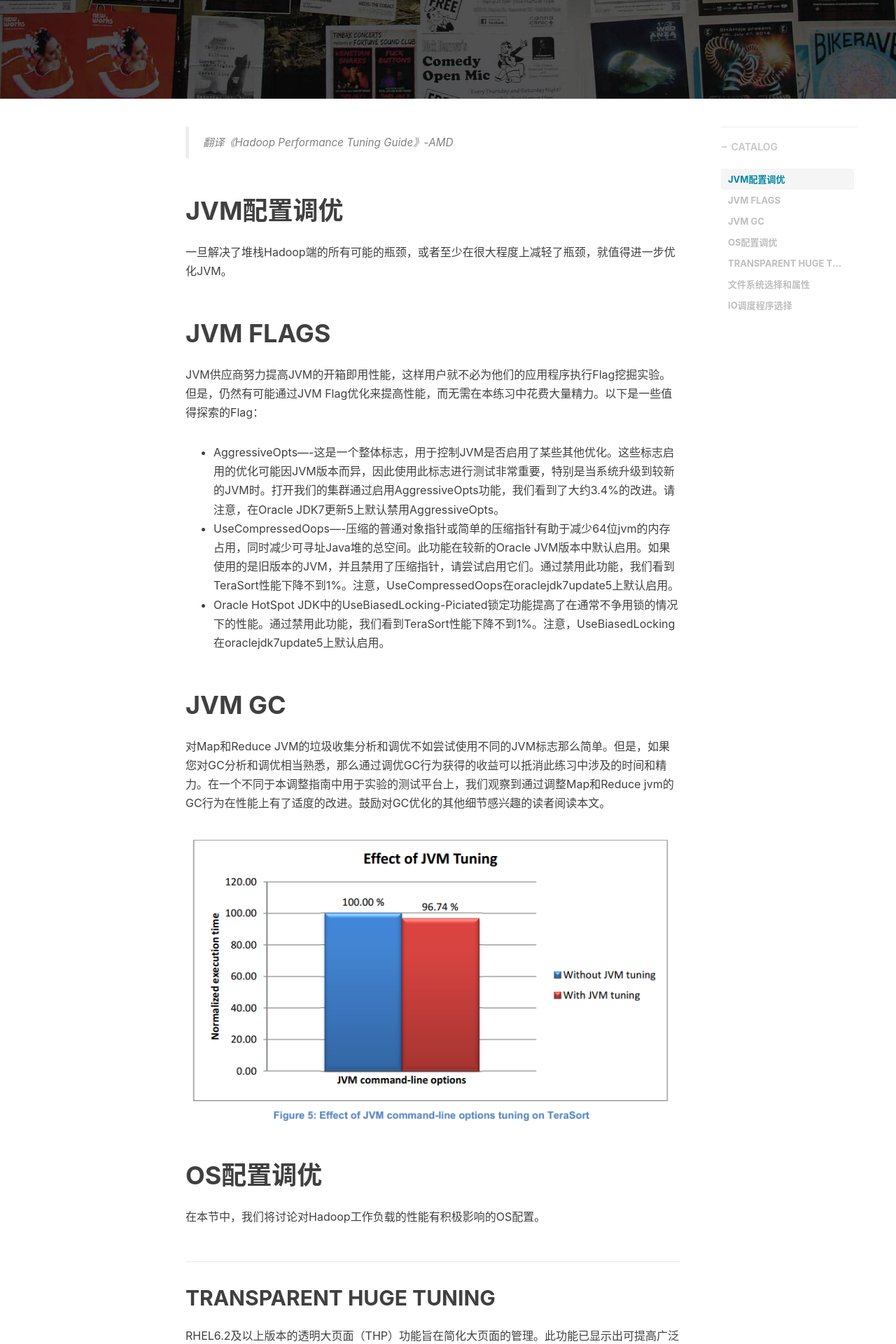
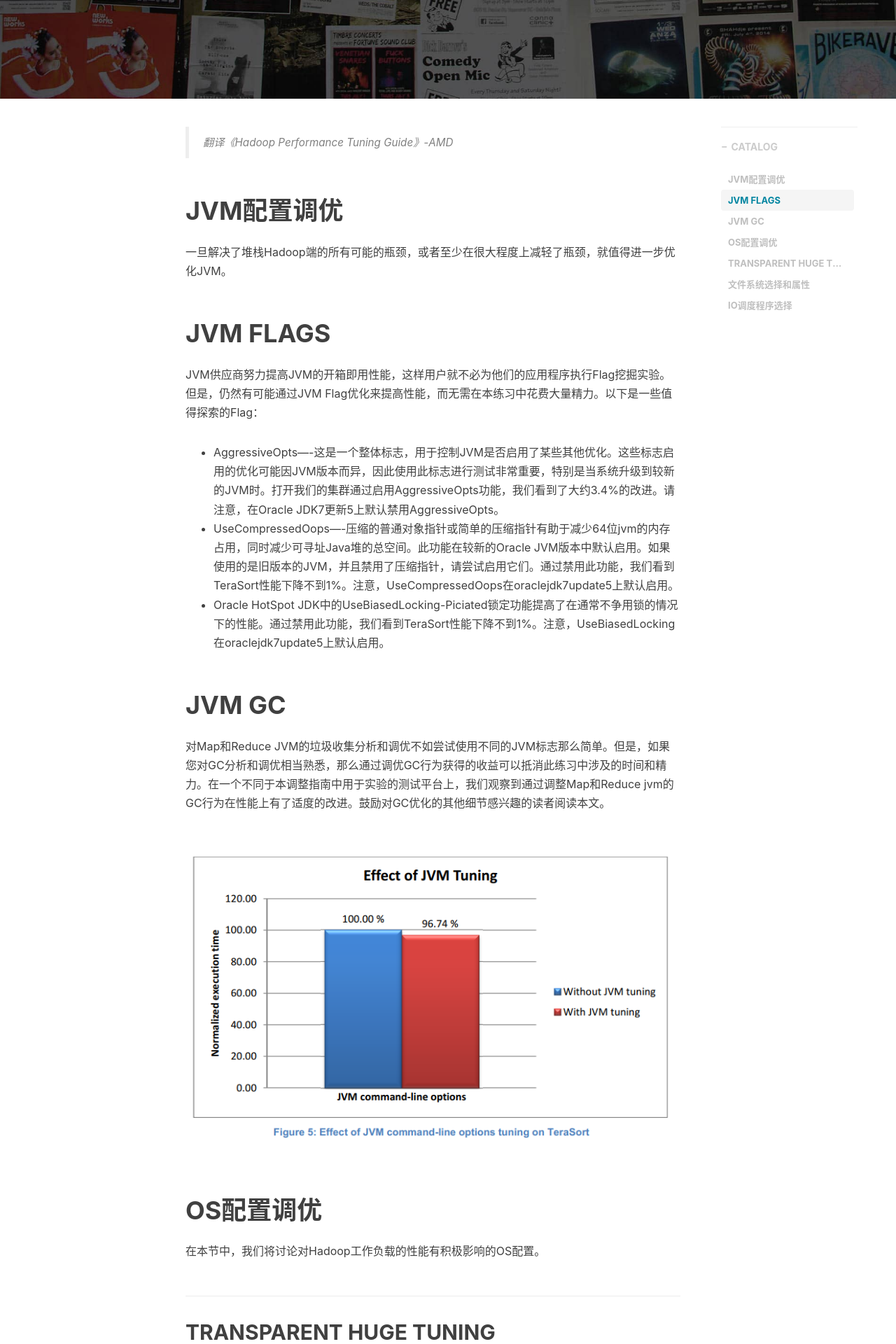
Before and after one commit to lipppppp/lipppppp.github.io, a Jekyll site: the page built from _posts/2020/2020-01-06-hadoop-tuning-guide-2.markdown, in a window 1280 px wide. Shown: the part 382-2302 px from the top of the page at 70% size. Built offline with Jekyll 4.4.1, drawn with Linux system fonts in a browser that asks for light colours; nearby versions of some CDN libraries; comment, search, counter and statistics services are not loaded.

Commit message:
change img display property

```diff
--- a/css/hux-blog.css
+++ b/css/hux-blog.css
@@ -1573,7 +1573,7 @@ img::-moz-selection {
 /* Tags support End*/
 /* Hux make all img responsible in post-container */
 .post-container img {
-  display: block;
+  display: inline;
   max-width: 100%;
   height: auto;
   margin: 1.5em auto 1.6em auto;
--- a/less/hux-blog.less
+++ b/less/hux-blog.less
@@ -1048,7 +1048,7 @@ img::-moz-selection {
 
 /* Hux make all img responsible in post-container */
 .post-container img {
-  display: block;
+  display: inline;
   max-width: 100%;
   height: auto;
   margin: 1.5em auto 1.6em auto;
```
Also changed, not shown: css/hux-blog.min.css.
